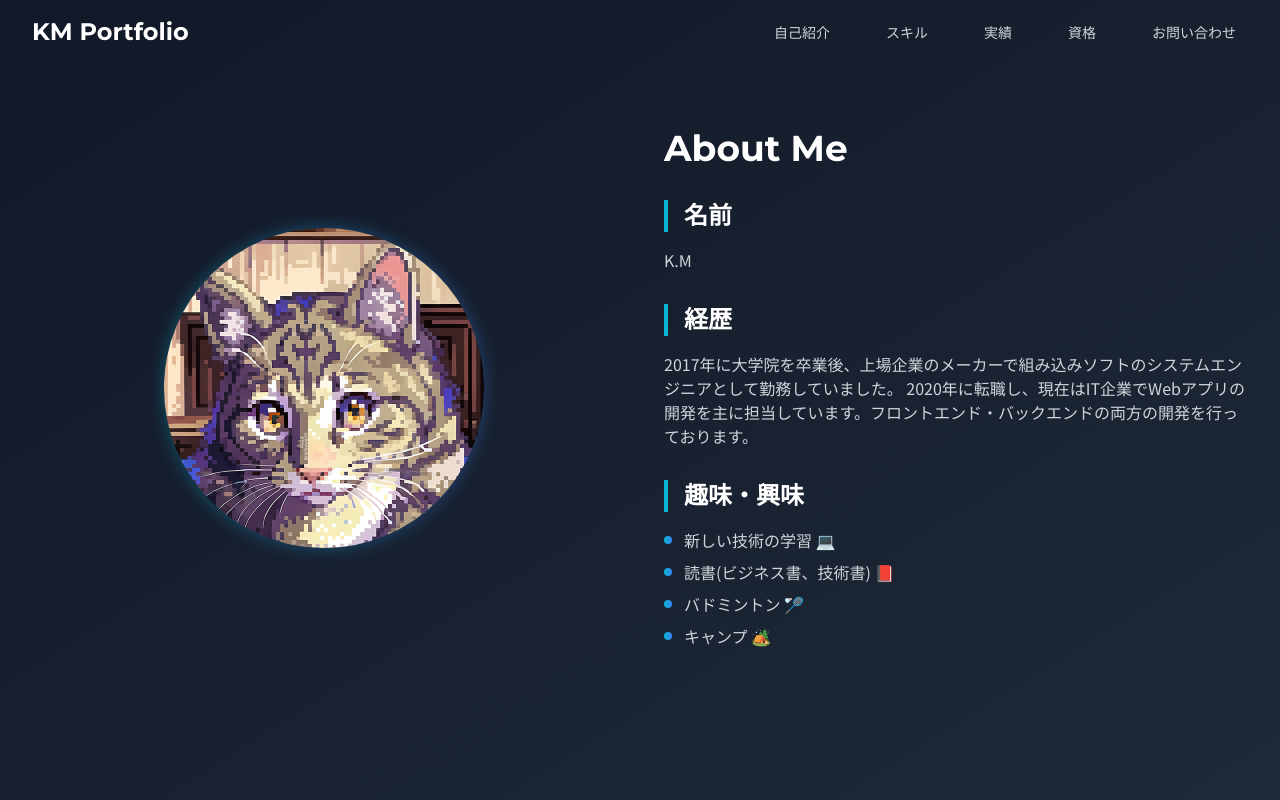
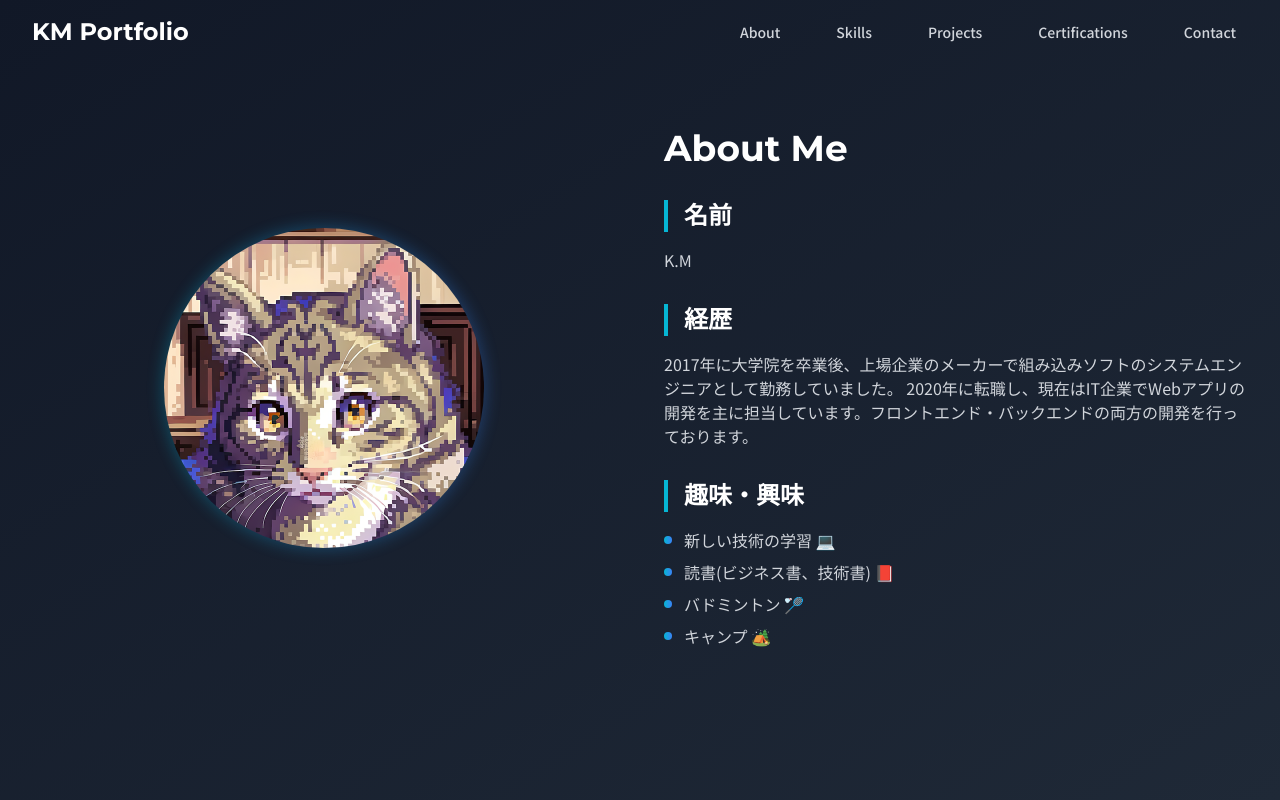
Before and after one commit to KM0912/portfolio, a React (Vite) app: page / in a window 1280 px wide. Shown: the top 800 px of the page. Built offline with nearby package versions, Linux system fonts and the light colour scheme.

Commit message:
メニューアイテムのラベルを日本語から英語に変更

```diff
--- a/src/data/menuItems.ts
+++ b/src/data/menuItems.ts
@@ -4,9 +4,9 @@ export interface MenuItem {
 }
 
 export const menuItems: MenuItem[] = [
-  { label: "自己紹介", href: "#about" },
-  { label: "スキル", href: "#skills" },
-  { label: "実績", href: "#projects" },
-  { label: "資格", href: "#certifications" },
-  { label: "お問い合わせ", href: "#contact" },
+  { label: "About", href: "#about" },
+  { label: "Skills", href: "#skills" },
+  { label: "Projects", href: "#projects" },
+  { label: "Certifications", href: "#certifications" },
+  { label: "Contact", href: "#contact" },
 ];
```
